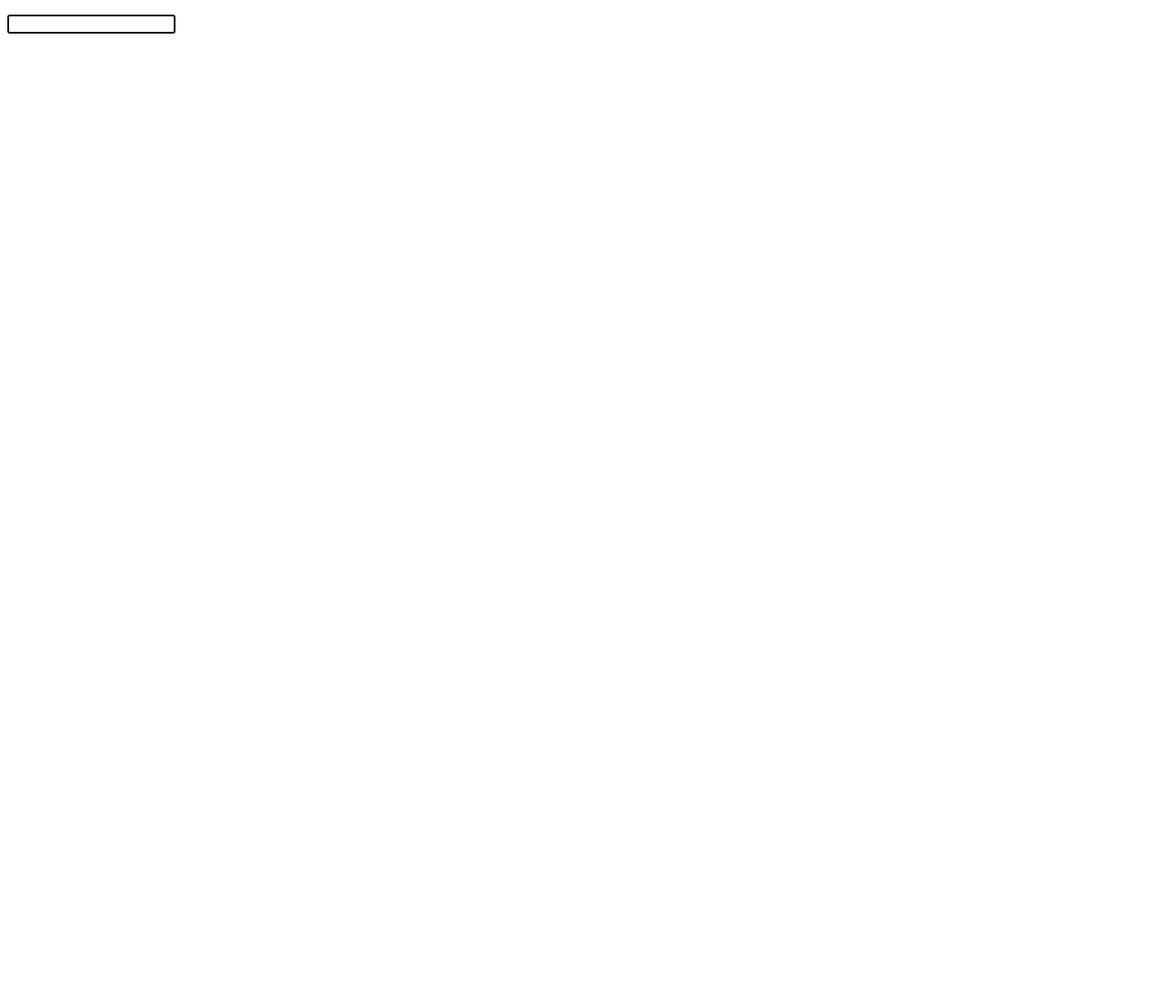
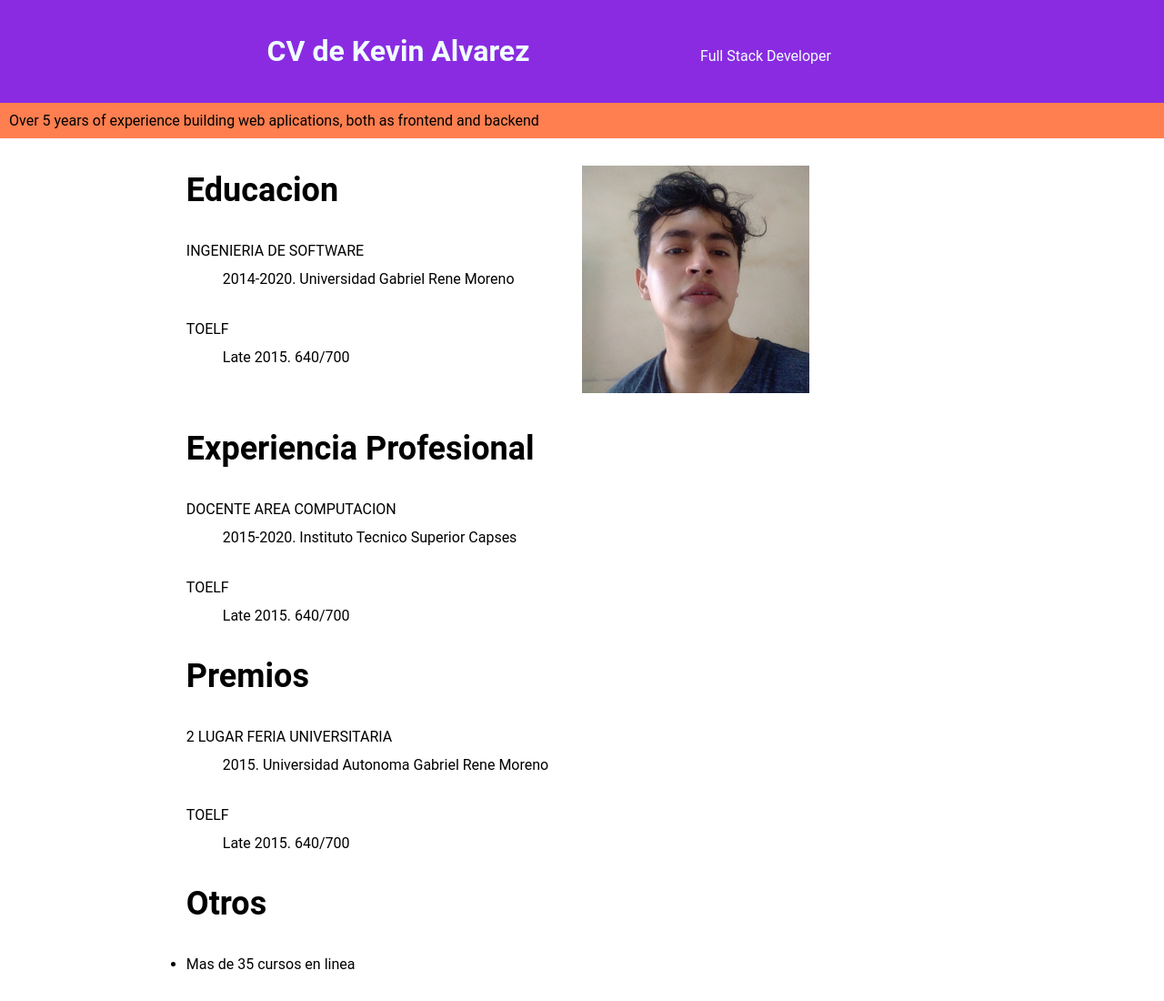
Before and after one commit to KevAlv/DesarrolloWebBasico, a plain HTML site: page CV_PAGE/index.html in a window 1280 px wide. Shown: the top 1100 px of the page at 91% size. Before the commit the page ends 800 px from the top, so only its background shows below. Drawn offline with Linux system fonts and the light colour scheme.

Commit message:
Primeros pasos

```diff
--- a/CV_PAGE/index.html
+++ b/CV_PAGE/index.html
@@ -6,8 +6,76 @@
                                         trabajando en el backend y frontend">
     <title>Document</title>
 </head>
-<body>
-    <p nombre="valor"></p>
-    <input autofocus>
+    <body style="font-family :Roboto, Merriweather,sans-serif;margin: 0;">
+    <header style="background-color:blueviolet; color: azure;text-align: center;padding: 16px;" >
+        <h1 style="display:inline-block;width: 400px;font-weight: 700;">CV de Kevin Alvarez</h1>
+        <p style="display:inline-block;width: 400px;">Full Stack Developer</p>
+    </header>
+    <div style="background-color: coral;padding: 10px;">
+        Over 5 years of experience building web aplications, both as frontend and backend
+    </div>
+    <section>
+        <div style="width:900px;height:200px;margin:auto; width: 68%;">
+                <div style="display: inline-block; vertical-align: top;">
+                    <h3 style="font-size: 36px; font-weight: 700;">
+                        Educacion
+                    </h3>
+                    <dl>
+                        <dt style="font-size: 22;text-transform: uppercase;margin-bottom: 12px;margin-top:36px;">Ingenieria de Software</dt>
+                        <dd>2014-2020. Universidad Gabriel Rene Moreno</dd>
+                        <dt style="font-size: 22;text-transform: uppercase;margin-bottom: 12px;margin-top:36px;">TOELF</dt>
+                        <dd>Late 2015. 640/700</dd>
+                 </dl>
+            </div>
+            <div style="display: inline-block; width: 30%; margin-top: 30px;margin-left: 70px;">
+                <img src="IMAGES/me.jpg" width="250px">
+            </div>
+            <div>
+                <h3 style="font-size: 36px; font-weight: 700;">
+                    Experiencia Profesional
+                </h3>
+                <dl>
+                    <dt style="font-size: 22;text-transform: uppercase;margin-bottom: 12px;margin-top:36px;">Docente Area Computacion</dt>
+                    <dd>2015-2020. Instituto Tecnico Superior Capses</dd>
+                    <dt style="font-size: 22;text-transform: uppercase;margin-bottom: 12px;margin-top:36px;">TOELF</dt>
+                    <dd>Late 2015. 640/700</dd>
+                </dl>
+            </div>
+
+            <div>
+                <h3 style="font-size: 36px; font-weight: 700;">
+                    Premios
+                </h3>
+                <dl>
+                    <dt style="font-size: 22;text-transform: uppercase;margin-bottom: 12px;margin-top:36px;">2 lugar Feria Universitaria</dt>
+                    <dd>2015. Universidad Autonoma Gabriel Rene Moreno</dd>
+                    <dt style="font-size: 22;text-transform: uppercase;margin-bottom: 12px;margin-top:36px;">TOELF</dt>
+                    <dd>Late 2015. 640/700</dd>
+                </dl>
+            </div>
+
+
+            <div>
+                <h3 style="font-size: 36px; font-weight: 700;" >Otros</h3>
+            <ul style="margin-top: 12px;padding: 0px;">
+                <li style="margin-top: 35px;">Mas de  35 cursos en linea</li>
+                <li style="margin-top: 35px;">Mas de  35 cursos en linea</li>
+                <li style="margin-top: 35px;">Mas de  35 cursos en linea</li>
+            </ul>
+          </div>
+
+          <div>
+            <h3 style="font-size: 36px; font-weight: 700;" >Redes Sociales</h3>
+        <ul style="margin-top: 12px;padding: 0px;">
+            <li style="margin-top: 35px;">
+            <a href="https://github.com/KevAlv/">Github</a>
+            </li>
+        </ul>
+      </div>
+
+
+
+
+    </section>
 </body>
 </html>
```
Also changed, not shown: CV_PAGE/IMAGES/me.jpg (added), 1 other file.
